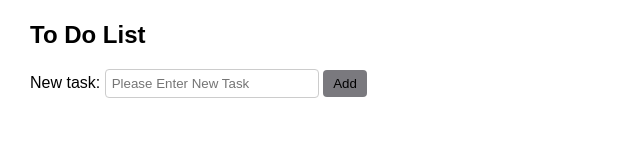
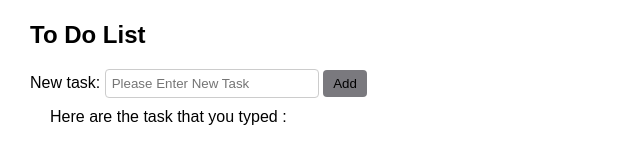
Before and after one commit to PedroGarcia1014/11.03_lab, a website: page index.html in a window 1280 px wide. Shown: the part 401-564 px from the top of the page, without its empty margins (0-640 px from the left). Drawn offline with Linux system fonts and the light colour scheme; files that its build step writes are made by us from their sources; files whose address does not match are found by name.

Commit message:
Html_done

```diff
--- a/index.html
+++ b/index.html
@@ -25,7 +25,8 @@
     <input type = "text" id ="newTask" placeholder="Please Enter New Task">
     <button id = "addButton">Add</button>
   </p>
-  <ol>
+  <ol id = "tasklist">
+    Here are the task that you typed :
 
   </ol>
 
```
